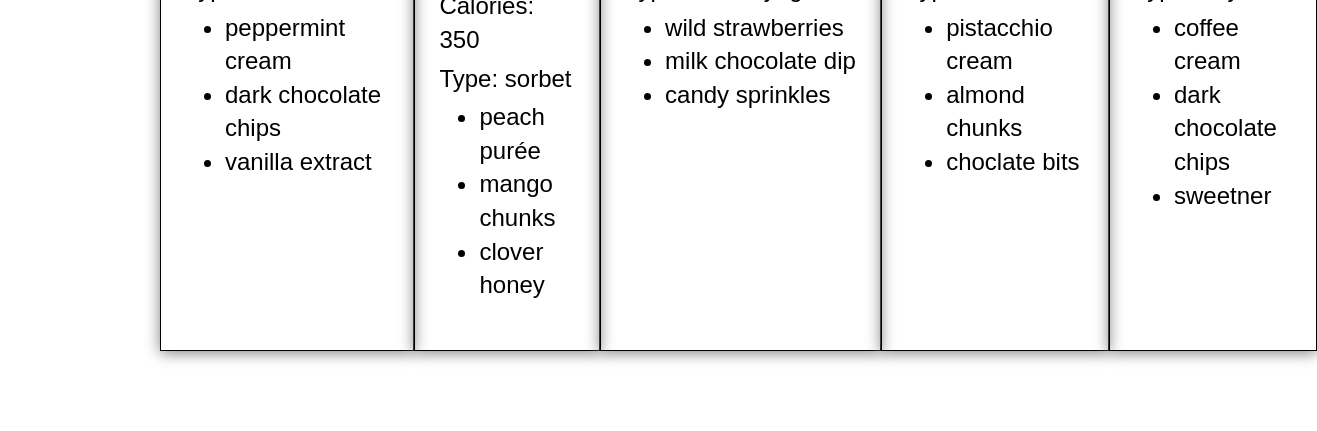
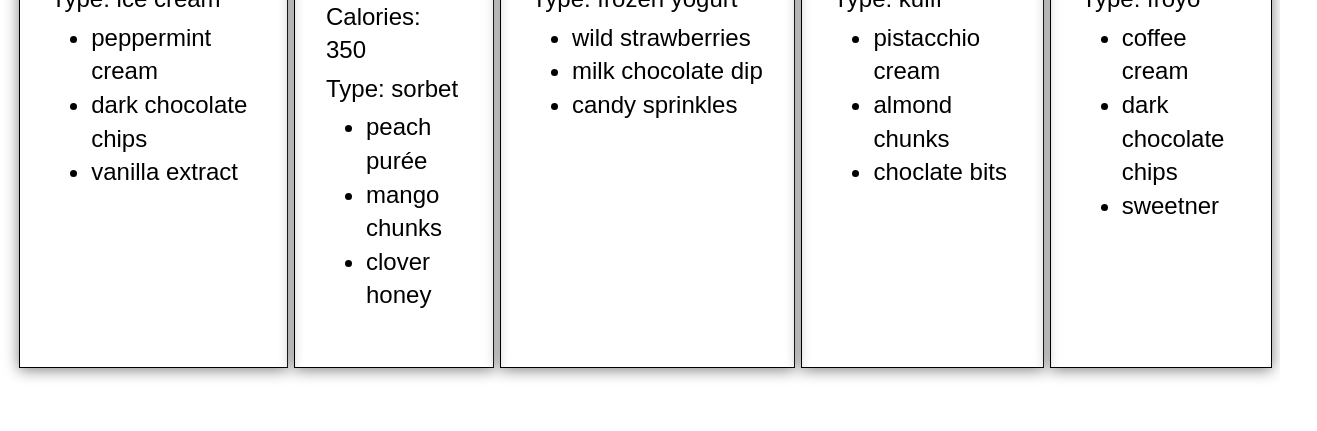
Before and after one commit to IyerShashank/lesson10, a plain HTML site: page index.html in a window 1280 px wide. Shown: the part 622-1053 px from the top of the page, 1317 px wide, since content can reach past the window. After the commit the page ends 1009 px from the top, so only its background shows below. Drawn offline with Linux system fonts and the light colour scheme.

Commit message:
added css to accomodate the new json objects

```diff
--- a/css/styles.css
+++ b/css/styles.css
@@ -4,13 +4,11 @@ body {
 	font-family: sans-serif;
 	font-size: 150%;
 	line-height: 1.4;
-	width: 960px;
+	width: auto;
 	margin: 0 auto;
 	/* transition: all 1s; */
 }
 
-h1, h2 {
-}
 
 /* header styles */
 
@@ -29,12 +27,13 @@ header p {
 section {
 	display: flex;
 	justify-content: space-between;
-	margin-bottom: 5rem;
+	margin: 1rem;
 }
 section article {
 	border: 1px solid black;
 	box-shadow: 0 2px 14px grey;
 	padding: 2.5%;
+	margin: 3px;
 	width: 25%
 }
 article img {
```
